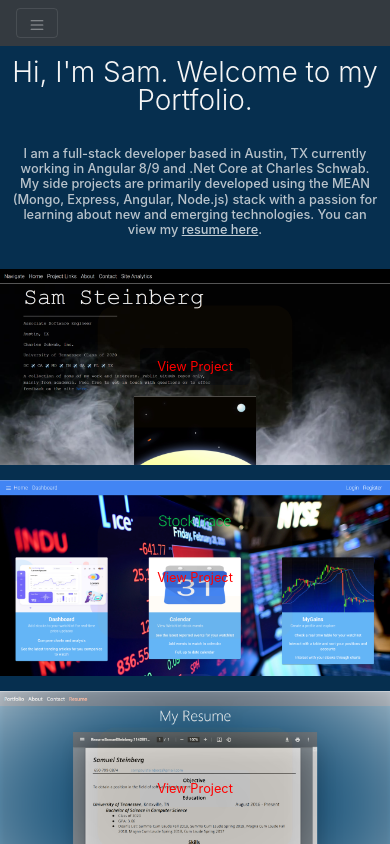
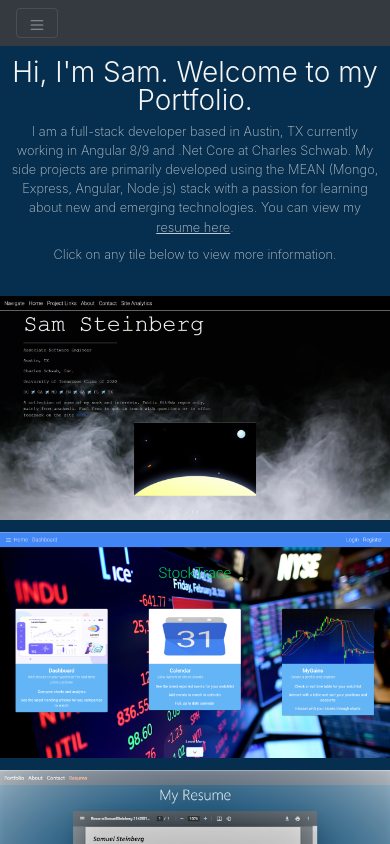
Before and after one commit to spaulsteinberg/portfolio-website, a React (Create React App) app: page / in a window 390 px wide. Shown: the top 844 px of the page. Built offline with nearby package versions, Linux system fonts and the light colour scheme.

Commit message:
#29 portfolio tiles are responsive

```diff
--- a/package.json
+++ b/package.json
@@ -7,6 +7,7 @@
     "@testing-library/react": "^11.2.6",
     "@testing-library/user-event": "^12.8.3",
     "bootstrap": "^4.6.0",
+    "node-sass": "^6.0.0",
     "react": "^17.0.2",
     "react-bootstrap": "^1.5.2",
     "react-dom": "^17.0.2",
--- a/src/components/Body/Portfolio.js
+++ b/src/components/Body/Portfolio.js
@@ -30,7 +30,7 @@ const Portfolio = () => {
     return (
         <React.Fragment>
             <Header />
-            <div className="row justify-content-center">
+            <div className="portfolio-container">
                 {projects.map(project => <ProjectTile key={project.id}
                                                   cover={project.cover}
                                                   extension={project.extension} />)}
--- a/src/components/Body/ProjectInfo/sub-components/InfoBody.js
+++ b/src/components/Body/ProjectInfo/sub-components/InfoBody.js
@@ -2,15 +2,16 @@ import React from 'react';
 import styles from './ProjectInfo.module.css';
 
 const InfoBody = ({description, stack}) => {
-    const bodyContainerStyles = `row project-body ${styles.BodyText}`
-    const summaryStyles = `${styles.SummaryBorder} col-md-8 offset-md-1`
+    const bodyContainerStyles = `row project-body ${styles.BodyText}`;
+    const summaryStyles = `${styles.SummaryBorder} col-md-8 offset-md-1`;
+    const stackListStyles = `${styles.TechStackBorder} col-3`
     return (
         <div className={bodyContainerStyles}>
             <div className={summaryStyles}>
                 <h1 className="jumbotron-sub-display text-success">Summary</h1>
                 <div dangerouslySetInnerHTML={{__html: description}}></div>
             </div>
-            <div className="col-3">
+            <div className={stackListStyles}>
                 <h1 className="jumbotron-sub-display text-success">Tech Stack</h1>
                 <div className={styles.TechStackList}>
                     <ul>
--- a/src/components/Body/ProjectInfo/sub-components/ProjectInfo.module.css
+++ b/src/components/Body/ProjectInfo/sub-components/ProjectInfo.module.css
@@ -1,3 +1,4 @@
+:root {--primary-border: 1px solid green;}
 .InfoHeader {
     background-repeat: no-repeat;
     background-size: cover;
@@ -8,146 +9,57 @@
     justify-content: center;
     align-items: center;
 }
-
-.HeaderContainer {
-    text-align: center;
-    margin: auto;
-}
-
-.SummaryBorder {
-    border-bottom: 1px solid green;
-}
-
-.Carousel {
-    width: 100%;
-}
-
-.CarouselItem {
-    width: 100%;
-    height: 50vh;
-}
-
-.CarouselItem:hover {
-    cursor: grab;
-}
-
-.ItemContainer {
-    text-align: center;
-}
-
-.BodyText {
-    color: white;
-    text-align: left;
-    justify-content: left;
-    padding: 3% 0 1% 0;
-}
-
-.CarouselHeader {
-    color: #28a745 !important;
-    justify-content: center;
-    text-align: center;
-    margin-bottom: 1%;
-}
-
-.TechStackList {
-    display: flex;
-}
-.TechStackInline {
-    display: none;
-}
+.BodyText {color: white;text-align: left;justify-content: left;padding: 3% 0 1% 0;}
+.CarouselHeader {color: #28a745 !important;justify-content: center;text-align: center;margin-bottom: 1%;}
+.HeaderContainer {text-align: center; margin: auto;}
+.SummaryBorder { border-bottom: var(--primary-border)}
+.TechStackBorder { border-bottom: var(--primary-border)}
+.Carousel {width: 100%;}
+.CarouselItem {width: 100%;height: 50vh;}
+.CarouselItem:hover {cursor: grab;}
+.ItemContainer {text-align: center;}
+.TechStackList {display: flex;}
+.TechStackInline {display: none;}
 
 @media screen and (max-width: 300px) and (min-width: 200px) {
-    .InfoHeader {
-        height: 17vh;
-    }
-
-    .CarouselItem {
-        height: 25vh;
-    }
-    ul {
-        padding: 2% 45%;
-    }
-    .TechStackList {
-        display: none;
-    }
-    .TechStackInline {
-        display: block;
-    }
+    .InfoHeader {height: 17vh;}
+    .CarouselItem {height: 25vh;}
+    ul {padding: 2% 45%;}
+    .TechStackList {display: none;}
+    .TechStackInline {display: block;}
 }
 @media screen and (max-width: 480px) and (min-width: 300px) {
-    .InfoHeader {
-        height: 15vh;
-    }
-    .CarouselItem {
-        height: 30vh;
-    }
-    ul {
-        padding: 2% 35%;
-    }
-    .TechStackList {
-        display: none;
-    }
-    .TechStackInline {
-        display: block;
-    }
+    .InfoHeader {height: 15vh;}
+    .CarouselItem {height: 30vh;}
+    ul {padding: 2% 35%;}
+    .TechStackList {display: none;}
+    .TechStackInline {display: block;}
 }
 @media screen and (max-width: 600px) and (min-width: 480px) {
-    .InfoHeader {
-        height: 22vh;
-    }
-    ul {
-        padding: 2% 25%;
-    }
-    .TechStackList {
-        display: none;
-    }
-    .TechStackInline {
-        display: block;
-    }
+    .InfoHeader {height: 22vh;}
+    ul {padding: 2% 25%;}
+    .TechStackList {display: none;}
+    .TechStackInline {display: block;}
 }
 @media screen and (max-width: 768px) and (min-width: 600px) {
-    .InfoHeader {
-        height: 115px;
-    }
+    .InfoHeader {height: 115px;}
     /* on mobile landscape mode */
-    .CarouselItem {
-        height: 350px;
-    }
-    ul {
-        padding: 2% 15%;
-    }
-    .TechStackList {
-        display: none;
-    }
-    .TechStackInline {
-        display: block;
-    }
+    .CarouselItem {height: 350px;}
+    ul {padding: 2% 15%;}
+    .TechStackList {display: none;}
+    .TechStackInline {display: block;}
 }
 
  @media screen and (max-width: 992px) and (min-width: 768px) {
-    .InfoHeader {
-        height: 30vh;
-    }
-    .CarouselItem {
-        height: 35vh;
-    }
-    .SummaryBorder {
-        border-right: 1px solid green;
-    }
+    .InfoHeader {height: 30vh;}
+    .CarouselItem {height: 35vh;}
+    .SummaryBorder {border-right: var(--primary-border)}
+    .TechStackBorder {border-bottom: none;}
 }
 @media screen and (max-width: 1200px) and (min-width: 992px) {
-    .InfoHeader {
-        height: 35vh;
-    }
-    .CarouselItem {
-        height: 40vh;
-    }
-    .SummaryBorder {
-        border-right: 1px solid green;
-    }
+    .InfoHeader {height: 35vh;}
+    .CarouselItem {height: 40vh;}
+    .SummaryBorder {border-right: var(--primary-border)}
+    .TechStackBorder {border-bottom: none;}
 }
-@media screen and (min-width: 1201px) {
-    .SummaryBorder {
-        border-right: 1px solid green;
-    }
-}
+@media screen and (min-width: 1201px) {.SummaryBorder {border-right: var(--primary-border)} .TechStackBorder {border-bottom: none;}}
--- a/src/components/Body/ProjectTile/ProjectTile.js
+++ b/src/components/Body/ProjectTile/ProjectTile.js
@@ -1,19 +1,17 @@
 import React from 'react'
 import { Link } from 'react-router-dom';
-import classes from './ProjectTile.module.css'
+import styles from './ProjectTile.module.css'
 
 const ProjectTile = ({cover, extension}) => {
-    let containerStyles = `col-6 ${classes.ProjectContainer}`;
-    let contentStyles = `${classes.Project} text-center`;
-    let buttonLinkStyles = `${classes.ViewButton} btn btn-lg`
-    let pathConfiguration = `/projects${extension}`
+    let pathConfiguration = `/projects${extension}`;
+    let imagePath = `${process.env.PUBLIC_URL}/public-project-images/${cover}`;
+    let imageClasses = `${styles.Image} mb-1`;
+    let container = `${styles.LinkContainer}`
     return (
-        <div className={containerStyles} >
-            <div className={contentStyles} style={{backgroundImage: `url(${process.env.PUBLIC_URL}/public-project-images/${cover})`}}>
-                <Link to={pathConfiguration} >
-                    <button className={buttonLinkStyles}>View Project</button>
-                </Link>
-            </div>
+        <div className={container}>
+            <Link to={pathConfiguration}>
+                <img className={imageClasses} src={imagePath} alt="cover-pic.png"/>
+            </Link>
         </div>
     )
 }
--- a/src/components/Body/ProjectTile/ProjectTile.module.css
+++ b/src/components/Body/ProjectTile/ProjectTile.module.css
@@ -1,46 +1,17 @@
-.Project {
-    color: white;
+.Image {
     width: 100%;
-    height: 100%;
-    overflow: hidden;
-    display: flex;
-    flex-wrap: wrap;
-    align-items: center;
-    justify-content: center;
-    background-size: cover;
-    background-repeat: no-repeat;
+    height: auto;
 }
 
-.ProjectContainer {
-    padding-bottom: 1%;
-    height: 40vh;
-    overflow: auto;
-}
-.ViewButton {
-    color: red;
-    animation: ripple 2s infinite .5s;
-}
-.ViewButton:hover {
-    border: 1px solid orange;
-    color: orange;
+.LinkContainer {
+    width: 100vw;
+    height: auto;
+    margin: 1% 0;
 }
 
-@keyframes ripple {
-    0% {
-        box-shadow: 0 0 0 .7rem rgba(255,165,0, 0.2);
-    }
-    100% {
-        box-shadow: 0 0 0 3rem rgba(255,165,0, 0);
+@media (min-width: 770px) {
+    .LinkContainer {
+        width: 45vw;
+        margin: 1% 1%;
     }
 }
-
-/* Fit as many windows as possible resizing height to match width of container */
-@media (min-width: 1502px) {.ProjectContainer {height: 43vh;}}
-@media (max-width: 1201px) and (min-width: 768px){.ProjectContainer {height: 36vh;}}
-@media (max-width: 768px) and (min-width: 600px){.ProjectContainer {height: 34vh;}}
-@media (max-width: 600px) and (min-width: 500px){.ProjectContainer {height: 30vh;}}
-@media (max-width: 500px) and (min-width: 400px){.ProjectContainer {height: 28vh;}}
-@media (max-width: 400px) and (min-width: 300px) {.ProjectContainer {height: 25vh;}}
-@media (max-width: 300px) and (min-width: 100px){.ProjectContainer {height: 20vh;}}
-/* fix height when on a smaller screen so items dont bunch up */
-@media (max-height: 650px){.ProjectContainer{height: 175px}}
--- a/src/components/Header/Header.js
+++ b/src/components/Header/Header.js
@@ -7,12 +7,14 @@ const header = () => {
     return (
         <div className={headerClasses.join(' ')}>
             <h2 className="jumbotron-display">Hi, I'm Sam. Welcome to my Portfolio.</h2>
-            <br />
-            <h3 className="sub-header">
+            <p className="sub-header" style={{marginBottom: '0.5rem'}}>
                 I am a full-stack developer based in Austin, TX currently working in Angular 8/9 and .Net Core at Charles Schwab.
                 My side projects are primarily developed using the MEAN (Mongo, Express, Angular, Node.js) stack with a passion
                 for learning about new and emerging technologies. You can view my <Link to="/resume" className={classes.ResumeLink}>resume here</Link>.
-            </h3>
+            </p>
+            <p className="sub-header">
+                Click on any tile below to view more information.
+            </p>
         </div>
     )
 }
--- a/src/index.css
+++ b/src/index.css
@@ -7,11 +7,6 @@ body {
   -moz-osx-font-smoothing: grayscale;
   background-color: #062F4F;
   color: white;
-}
-
-code {
-  font-family: source-code-pro, Menlo, Monaco, Consolas, 'Courier New',
-    monospace;
 }
 
 a.navbar-brand.current-page:hover {
@@ -45,6 +40,7 @@ a.navbar-brand.current-page:hover {
 .sub-header {
   opacity: .75;
   font-size: 1.75rem;
+  font-weight: 250;
 }
 
 .project-title {
@@ -56,6 +52,17 @@ a.navbar-brand.current-page:hover {
 .project-body {
   font-size: 1.25rem;
   font-weight: 300;
+}
+
+.portfolio-container {
+  display: flex;
+  flex-direction: row;
+  flex-wrap: wrap;
+  justify-content: center;
+}
+
+@media (max-width: 769px){
+  .portfolio-container { flex-direction: column;}
 }
 
 @media only screen and (max-width: 1100px) {
```
Also changed, not shown: 1 other file (tests, documents, lock files or other folders).
